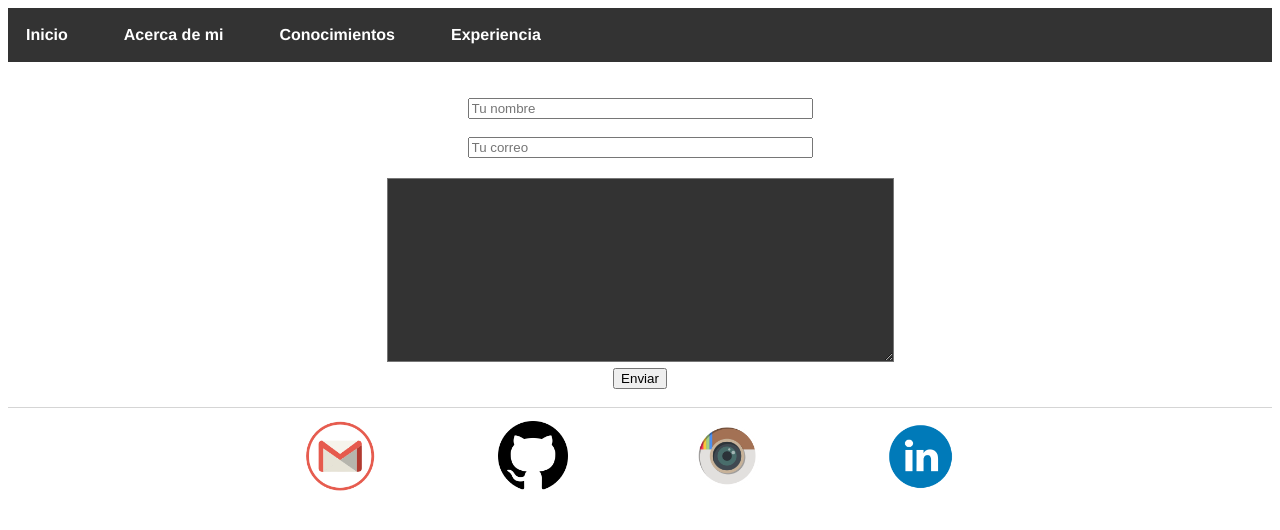
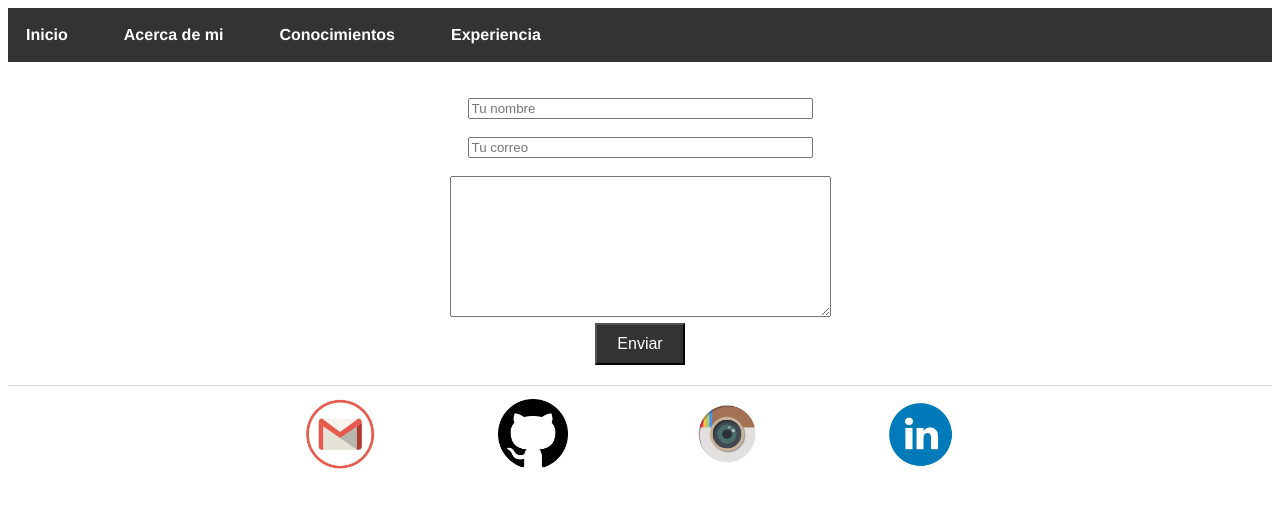
Before and after one commit to isx47590131/isx47590131.github.io, a Jekyll site: the page built from contact/index.html, in a window 1280 px wide. Shown: the top 530 px of the page. Built offline with Jekyll 4.4.1, drawn with Linux system fonts in a browser that asks for light colours.

Commit message:
Update index.html

```diff
--- a/contact/index.html
+++ b/contact/index.html
@@ -7,7 +7,7 @@
        method="POST" enctype="multipart/form-data"> <br> <br>
             <input class="contact" type="name" name="nombre" size="40" placeholder="Tu nombre" required> <br> <br>
             <input class="contact" type="email" name="email" size="40" placeholder="Tu correo" required> <br> <br>
-            <textarea class="button" type="message" cols="45" rows="9" type="email" required></textarea> <br>
-            <button type="submit">Enviar</button><br><br>
+            <textarea class="contact" type="message" cols="45" rows="9" type="email" required></textarea> <br>
+            <button class="button" type="submit">Enviar</button><br><br>
       </form>
 </div>
```
